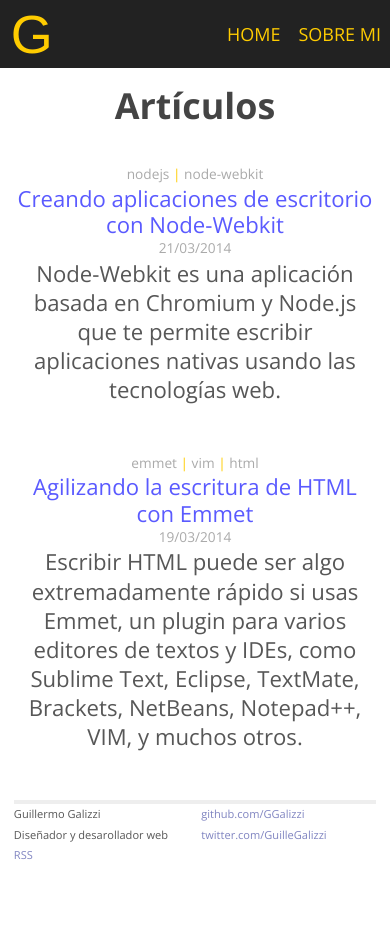
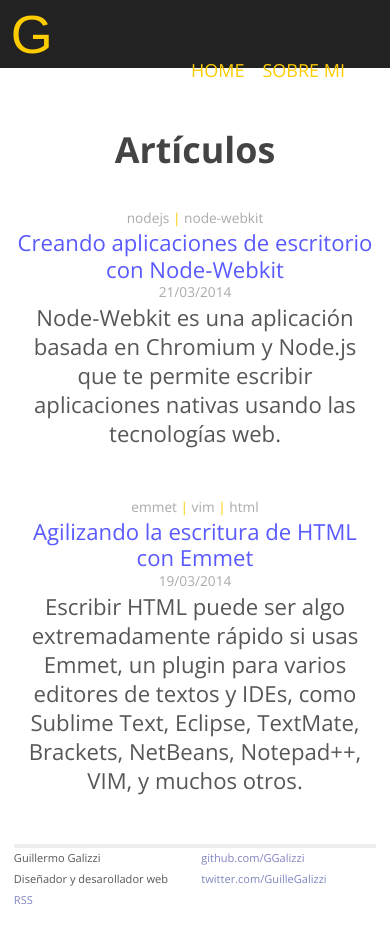
Before and after one commit to GGalizzi/ggalizzi.github.io_old, a Jekyll site: the page built from index.html, in a window 390 px wide. Built offline with Jekyll 4.4.1, drawn with Linux system fonts in a browser that asks for light colours; some web fonts are replaced; Markdown is read by kramdown in place of the engine named in the settings; before the commit the page ends 900 px from its top, so only the background shows below that.

Commit message:
Adjusts header for mobile.

```diff
--- a/css/main.css
+++ b/css/main.css
@@ -174,7 +174,7 @@ li li {
 }
 
 nav {
-  padding-right: 2em;
+  padding-right: 0;
 }
 
 nav li {
@@ -345,7 +345,7 @@ nav li {
 
   nav {
     float: right;
-    padding: 0;
+    padding: 2em;
   }
 
   .title {
@@ -356,6 +356,10 @@ nav li {
 @media all and (min-width: 520px) {
   .site {
     font-size: 0.9rem;
+  }
+
+  nav {
+    padding: 0;
   }
 
   h1 {
```
